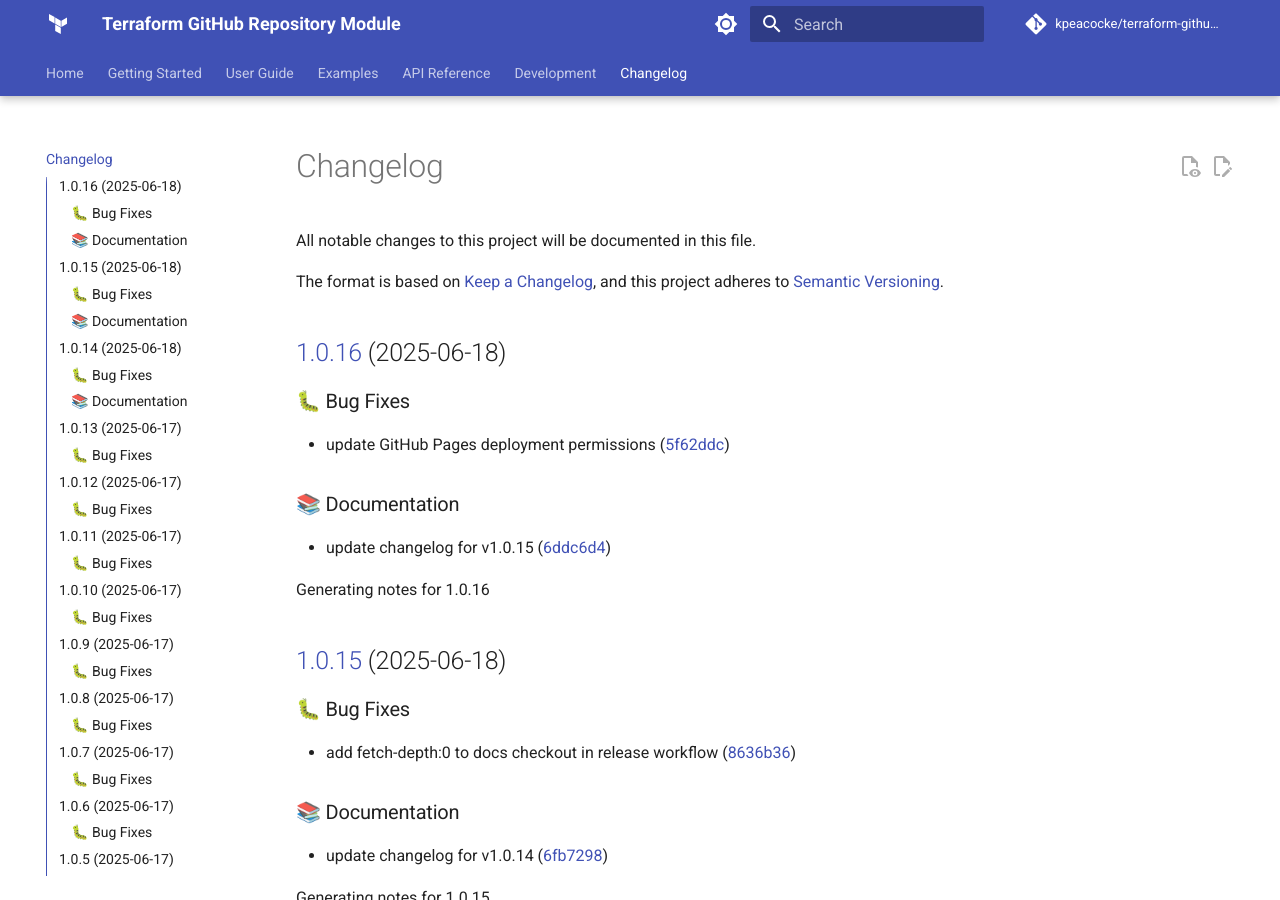
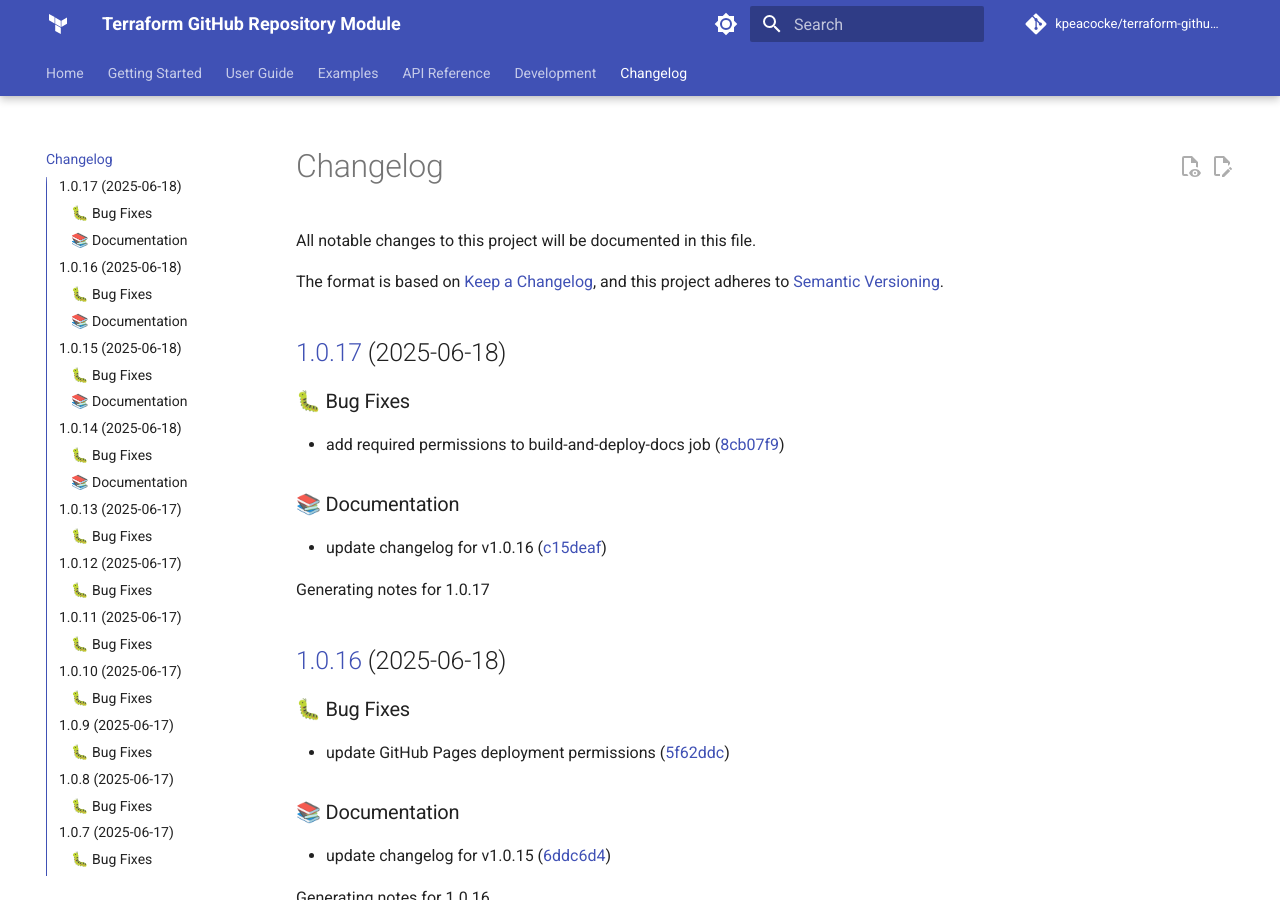
Before and after one commit to kpeacocke/terraform-github-repo, an MkDocs documentation site: the page built from docs/changelog.md, in a window 1280 px wide and 900 px high. Built offline with MkDocs 1.6.1 and Material for MkDocs 9.7.7, drawn with Linux system fonts in a browser that asks for light colours; comment, search, counter and statistics services are not loaded; the version menu is left out.

Commit message:
docs: update changelog for v1.0.17

```diff
--- a/docs/changelog.md
+++ b/docs/changelog.md
@@ -6,6 +6,19 @@ The format is based on [Keep a Changelog](https://keepachangelog.com/en/1.0.0/),
 and this project adheres to [Semantic Versioning](https://semver.org/spec/v2.0.0.html).
 
 <!-- markdownlint-disable MD024 -->
+
+## [1.0.17](https://github.com/kpeacocke/terraform-github-repo/compare/v1.0.16...v1.0.17) (2025-06-18)
+
+### 🐛 Bug Fixes
+
+* add required permissions to build-and-deploy-docs job ([8cb07f9](https://github.com/kpeacocke/terraform-github-repo/commit/8cb07f96f81ae35267b07b9e0393ce845bb6e727))
+
+### 📚 Documentation
+
+* update changelog for v1.0.16 ([c15deaf](https://github.com/kpeacocke/terraform-github-repo/commit/c15deafccf1e10591ea7fca9dddfbea1d371f78f))
+
+
+Generating notes for 1.0.17
 
 ## [1.0.16](https://github.com/kpeacocke/terraform-github-repo/compare/v1.0.15...v1.0.16) (2025-06-18)
 
```
